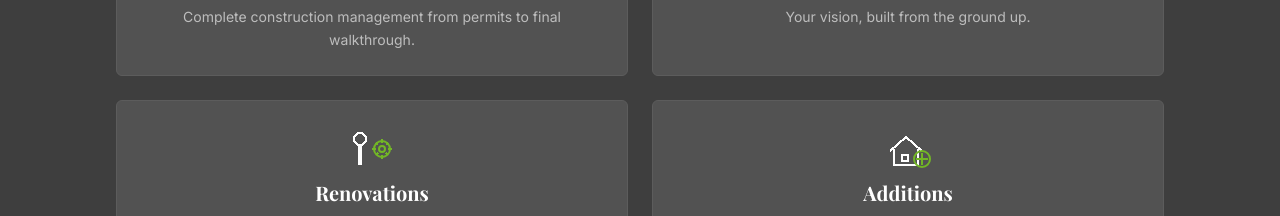
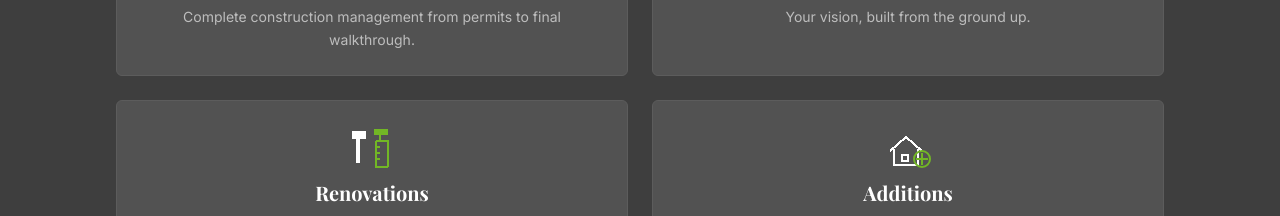
Before and after one commit to Preston2012/Sogncontracting, a Next.js app: page / in a window 1280 px wide. Shown: the part 984-1200 px from the top of the page. Built offline with nearby package versions, Linux system fonts and the light colour scheme.

Commit message:
Redesign renovation icon: hammer + saw

```diff
--- a/components/ServiceIcons.tsx
+++ b/components/ServiceIcons.tsx
@@ -60,20 +60,17 @@ export function IconCustomHome(props: IconProps): JSX.Element {
 export function IconRenovation(props: IconProps): JSX.Element {
   return (
     <IconWrapper {...props} label="Renovations">
-      {/* Wrench */}
-      <path d="M10 8 L6 12 L6 16 L10 20 L14 20 L18 16 L18 12 L14 8 Z" stroke="currentColor" strokeWidth="2" fill="none" />
-      <rect x="10" y="20" width="4" height="20" fill="currentColor" />
-      {/* Gear */}
-      <circle cx="34" cy="24" r="8" stroke="#72B725" strokeWidth="2" fill="none" shapeRendering="geometricPrecision" />
-      <circle cx="34" cy="24" r="3" stroke="#72B725" strokeWidth="2" fill="none" shapeRendering="geometricPrecision" />
-      <line x1="34" y1="14" x2="34" y2="18" stroke="#72B725" strokeWidth="2" />
-      <line x1="34" y1="30" x2="34" y2="34" stroke="#72B725" strokeWidth="2" />
-      <line x1="24" y1="24" x2="28" y2="24" stroke="#72B725" strokeWidth="2" />
-      <line x1="40" y1="24" x2="44" y2="24" stroke="#72B725" strokeWidth="2" />
-      <line x1="28" y1="18" x2="30" y2="20" stroke="#72B725" strokeWidth="2" />
-      <line x1="38" y1="28" x2="40" y2="30" stroke="#72B725" strokeWidth="2" />
-      <line x1="28" y1="30" x2="30" y2="28" stroke="#72B725" strokeWidth="2" />
-      <line x1="38" y1="20" x2="40" y2="18" stroke="#72B725" strokeWidth="2" />
+      {/* Hammer */}
+      <rect x="4" y="6" width="14" height="8" rx="1" fill="currentColor" />
+      <rect x="8" y="14" width="4" height="24" rx="1" fill="currentColor" />
+      {/* Saw */}
+      <rect x="26" y="4" width="14" height="6" rx="1" fill="#72B725" />
+      <line x1="32" y1="10" x2="32" y2="16" stroke="#72B725" strokeWidth="2" />
+      <rect x="28" y="16" width="12" height="26" rx="1" stroke="#72B725" strokeWidth="2" fill="none" />
+      {/* Saw teeth */}
+      <line x1="28" y1="22" x2="32" y2="22" stroke="#72B725" strokeWidth="2" />
+      <line x1="28" y1="28" x2="32" y2="28" stroke="#72B725" strokeWidth="2" />
+      <line x1="28" y1="34" x2="32" y2="34" stroke="#72B725" strokeWidth="2" />
     </IconWrapper>
   );
 }
```
